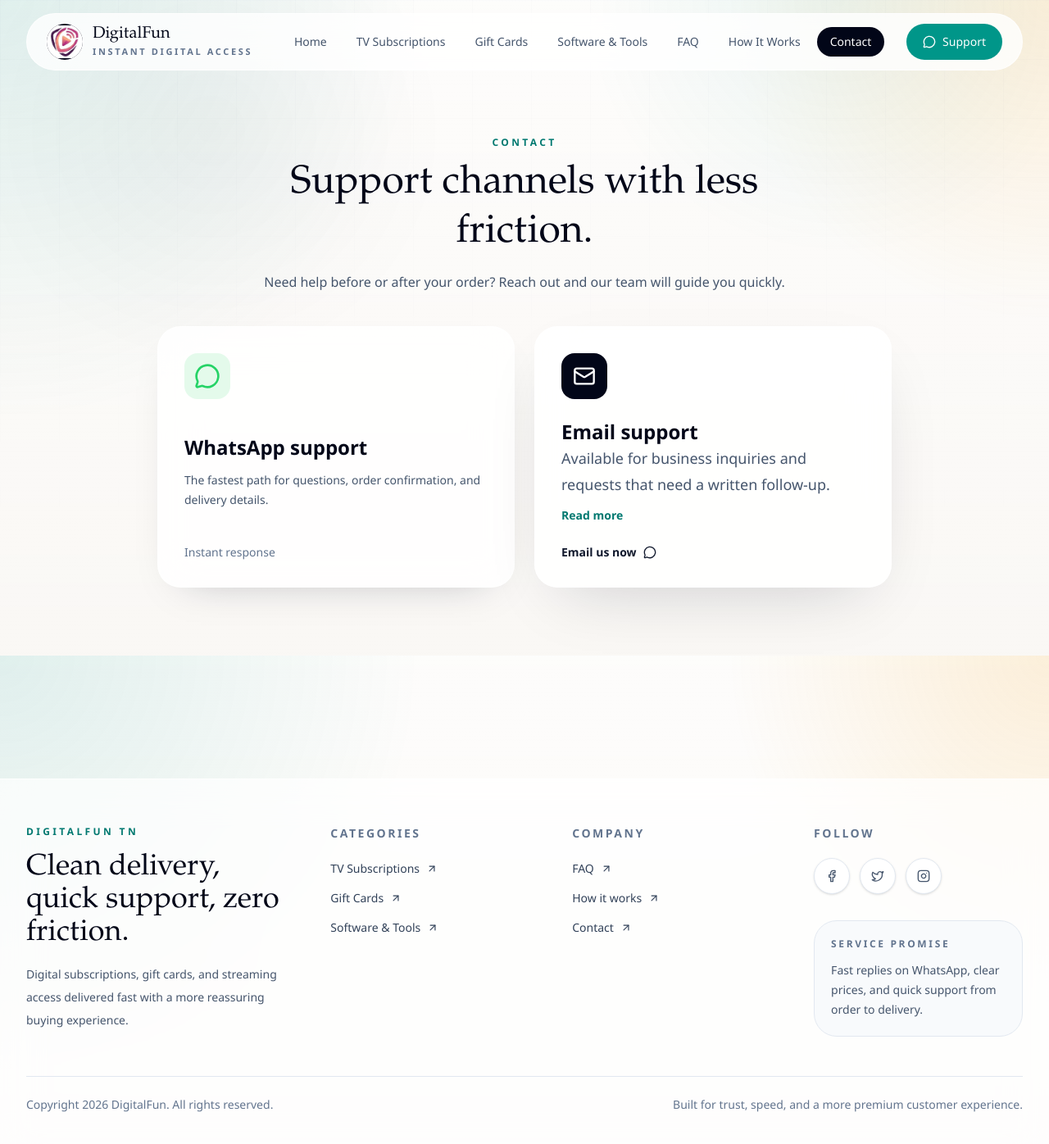
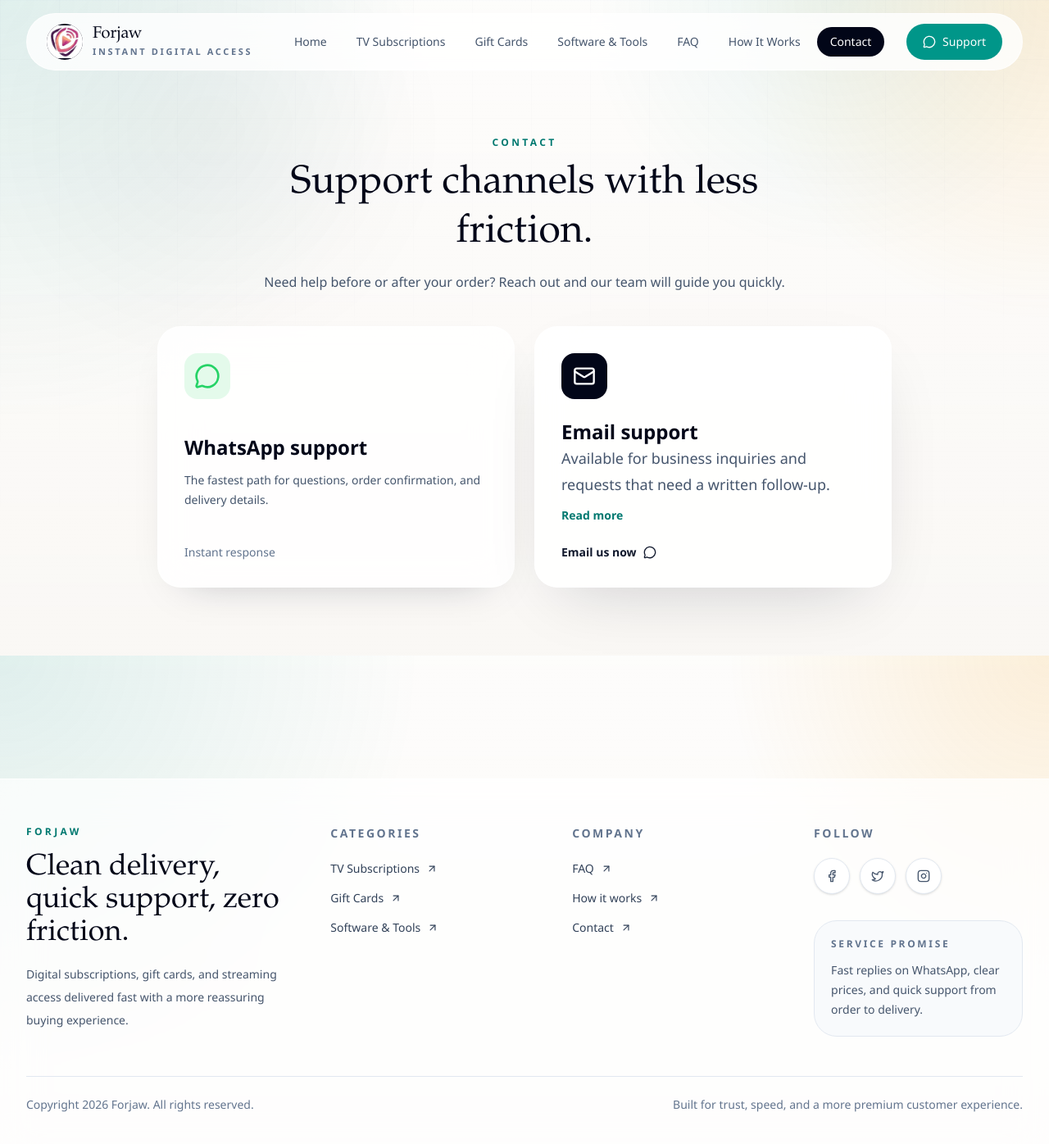
Before and after one commit to amine-boulila/DigitaLab, a Next.js app: page /contact in a window 1280 px wide. Shown: the top 1396 px of the page at 82% size. Built offline with nearby package versions, Linux system fonts and the light colour scheme; no server answers; the database is empty.

Commit message:
chnage the dn

```diff
--- a/src/app/admin/layout.tsx
+++ b/src/app/admin/layout.tsx
@@ -78,7 +78,7 @@ export default function AdminLayout({
             <p className="text-xs font-semibold uppercase tracking-[0.26em] text-slate-400">
               Admin
             </p>
-            <h1 className="mt-3 font-display text-4xl text-white">DigitalFun</h1>
+            <h1 className="mt-3 font-display text-4xl text-white">Forjaw</h1>
             <p className="mt-3 text-sm leading-6 text-slate-400">
               Manage products, categories, and the storefront structure with a cleaner dashboard shell.
             </p>
--- a/src/app/contact/page.tsx
+++ b/src/app/contact/page.tsx
@@ -8,7 +8,7 @@ import { ProductDescription } from "@/components/ProductDescription";
 import { ContactButton } from "./ContactButtons";
 
 export const metadata: Metadata = {
-  title: "Contact Us | DigitalFun",
+  title: "Contact Us | Forjaw",
   description: "Get in touch with us related to sales or support.",
 };
 
@@ -25,7 +25,7 @@ export default function ContactPage() {
       <div className="mx-auto mt-10 grid max-w-4xl gap-6 md:grid-cols-2">
         <ContactButton />
 
-        <a href="mailto:support@digitalstore.com" className="block h-full">
+        <a href="mailto:support@forjaw.com" className="block h-full">
           <Surface className="flex h-full cursor-pointer flex-col items-start justify-between p-8 transition hover:-translate-y-1">
             <div className="mb-6 flex h-14 w-14 items-center justify-center rounded-2xl bg-slate-950 text-white">
               <Mail className="h-7 w-7" />
--- a/src/app/faq/page.tsx
+++ b/src/app/faq/page.tsx
@@ -3,7 +3,7 @@ import { SectionHeading } from "@/components/ui/section-heading";
 import { Surface } from "@/components/ui/surface";
 
 export const metadata: Metadata = {
-  title: "FAQ | DigitalFun",
+  title: "FAQ | Forjaw",
   description: "Frequently asked questions about our services.",
 };
 
--- a/src/app/how-it-works/page.tsx
+++ b/src/app/how-it-works/page.tsx
@@ -4,7 +4,7 @@ import { SectionHeading } from "@/components/ui/section-heading";
 import { Surface } from "@/components/ui/surface";
 
 export const metadata: Metadata = {
-  title: "How It Works | DigitalFun",
+  title: "How It Works | Forjaw",
   description: "Learn how to purchase and use our digital products.",
 };
 
--- a/src/app/layout.tsx
+++ b/src/app/layout.tsx
@@ -7,9 +7,9 @@ import { getCategories } from "@/lib/db";
 import "./globals.css";
 
 export const metadata: Metadata = {
-  title: "DigitalFun TN | IPTV, Netflix & Spotify Tunisie",
+  title: "Forjaw | IPTV, Netflix & Spotify Tunisie",
   description:
-    "Achetez vos abonnements IPTV, Netflix, Spotify et cartes cadeaux en Tunisie. Livraison immediate, support 24/7 et meilleurs prix chez DigitalFun TN.",
+    "Achetez vos abonnements IPTV, Netflix, Spotify et cartes cadeaux en Tunisie. Livraison immediate, support 24/7 et meilleurs prix chez Forjaw.",
   keywords: [
     "iptv Tunisie",
     "IPTV Tunisie",
@@ -17,7 +17,7 @@ export const metadata: Metadata = {
     "Spotify Tunisie",
     "Abonnement IPTV",
     "Gaming Tunisie",
-    "DigitalFun TN",
+    "Forjaw",
   ],
   verification: {
     google: "uPGhsckn3tT9mHbLucIbm1gagir8X0H5C92NJLqZqwM",
--- a/src/app/products/[slug]/page.tsx
+++ b/src/app/products/[slug]/page.tsx
@@ -36,7 +36,7 @@ export async function generateMetadata({
   }
 
   return {
-    title: `${product.name} | DigitalFun`,
+    title: `${product.name} | Forjaw`,
     description: product.short_description,
   };
 }
--- a/src/components/Footer.tsx
+++ b/src/components/Footer.tsx
@@ -14,7 +14,7 @@ export function Footer({ categories = [] }: FooterProps) {
         <div className="grid gap-10 lg:grid-cols-[1.3fr_1fr_1fr_1fr]">
           <div className="max-w-md">
             <p className="text-xs font-semibold uppercase tracking-[0.28em] text-teal-700">
-              DigitalFun TN
+              Forjaw
             </p>
             <h2 className="mt-4 font-display text-4xl text-slate-950">
               Clean delivery, quick support, zero friction.
@@ -49,7 +49,7 @@ export function Footer({ categories = [] }: FooterProps) {
               <SocialLink href="#" icon={Facebook} />
               <SocialLink href="#" icon={Twitter} />
               <SocialLink
-                href="https://www.instagram.com/digitalfun.tn/"
+                href="https://www.instagram.com/forjaw/"
                 icon={Instagram}
               />
             </div>
@@ -67,7 +67,7 @@ export function Footer({ categories = [] }: FooterProps) {
 
         <div className="mt-12 flex flex-col gap-3 border-t border-slate-200 pt-6 text-sm text-slate-500 md:flex-row md:items-center md:justify-between">
           <p>
-            Copyright {new Date().getFullYear()} DigitalFun. All rights
+            Copyright {new Date().getFullYear()} Forjaw. All rights
             reserved.
           </p>
           <p>Built for trust, speed, and a more premium customer experience.</p>
--- a/src/components/Header.tsx
+++ b/src/components/Header.tsx
@@ -40,7 +40,7 @@ export function Header({ categories = [] }: HeaderProps) {
         >
           <div className="soft-ring flex h-11 w-11 items-center justify-center overflow-hidden rounded-full bg-slate-950">
             <Image
-              alt="DigitalFun logo"
+              alt="Forjaw logo"
               className="h-full w-full object-contain"
               height={44}
               src="/logo.png"
@@ -49,7 +49,7 @@ export function Header({ categories = [] }: HeaderProps) {
           </div>
           <div className="min-w-0">
             <p className="font-display text-xl leading-none text-slate-950">
-              DigitalFun
+              Forjaw
             </p>
             <p className="mt-1 text-[11px] font-semibold uppercase tracking-[0.24em] text-slate-500">
               Instant digital access
```
Also changed, not shown: public/robots.txt, 2 other files (tests, documents, lock files or other folders).
